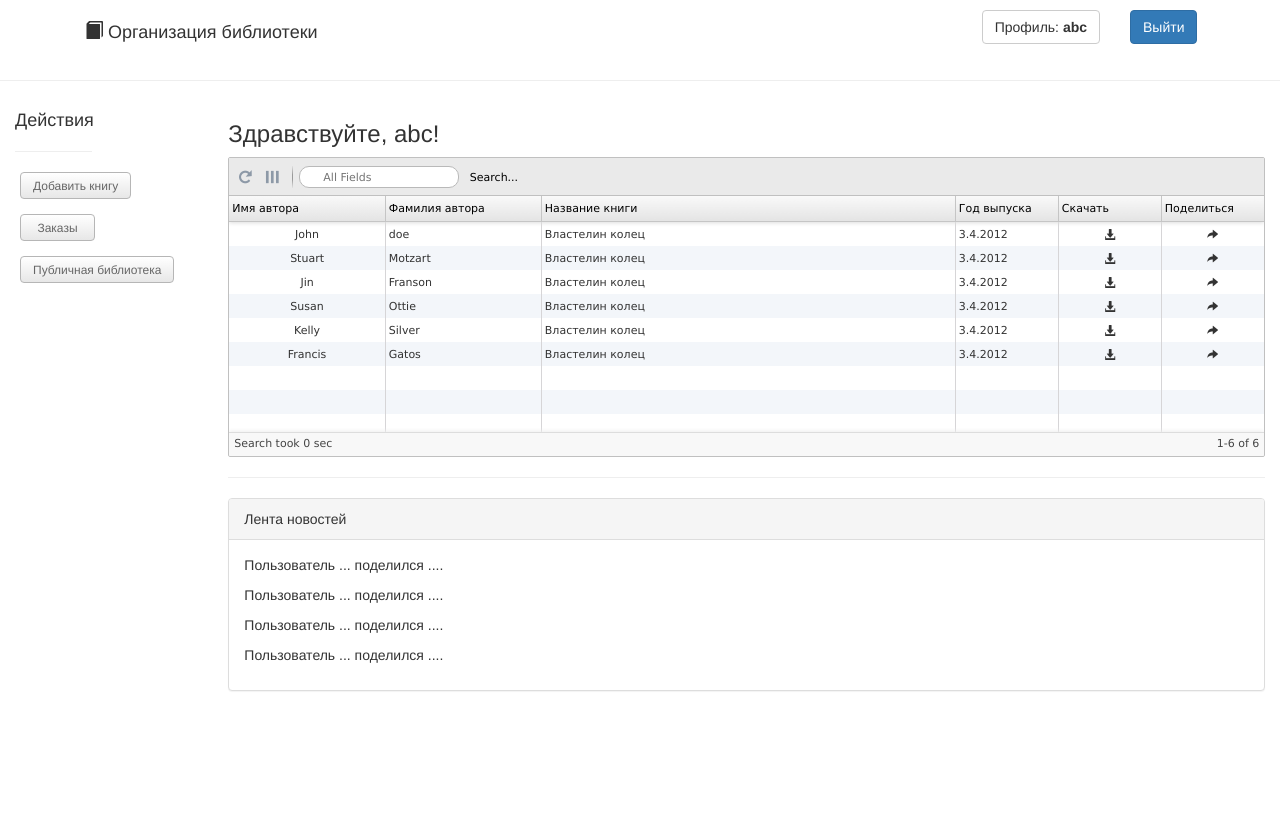
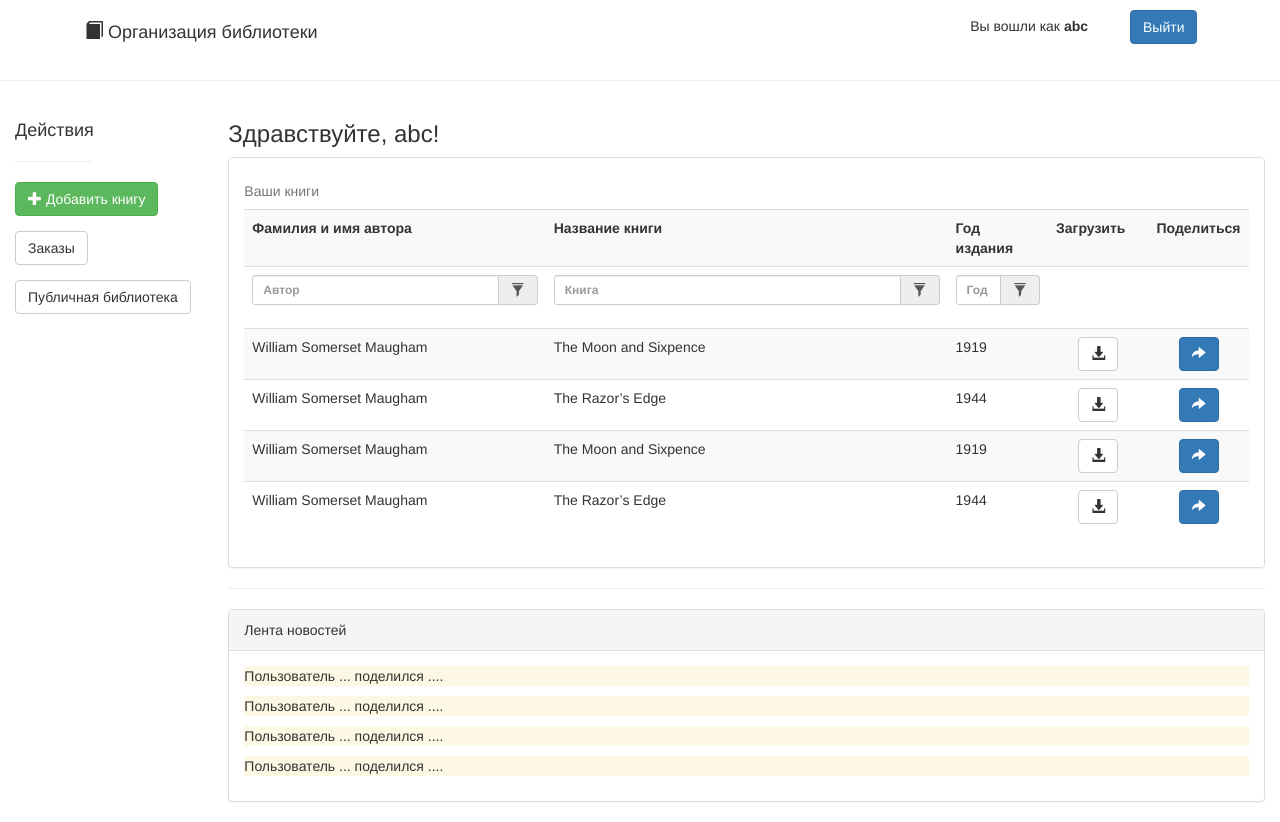
Before and after one commit to Cirreth/orglib, a Flask app: page / in a window 1280 px wide. Before the commit the page ends 691 px from the top, so only its background shows below. Run offline with Flask 2, Linux system fonts and the light colour scheme; a user stored in the database is signed in; some libraries are stand-ins or nearby versions.

Commit message:
book page

```diff
--- a/app/__init__.py
+++ b/app/__init__.py
@@ -7,7 +7,7 @@ from werkzeug.utils import redirect
 
 app = Flask(__name__, template_folder='..//templates', static_folder='../static')
 
-app.config.from_object('config.ProductionConfig')
+app.config.from_object('config')
 
 # SQLAlchemy
 db = SQLAlchemy(app)
--- a/templates/layout.html
+++ b/templates/layout.html
@@ -4,7 +4,7 @@
     <meta charset="utf-8">
     <title>orglib</title>
     <link href="/static/css/bootstrap.min.css" rel="stylesheet">
-    <link href="/static/css/w2ui-1.4.3.min.css" rel="stylesheet">
+    <!--<link href="/static/css/w2ui-1.4.3.min.css" rel="stylesheet">-->
 </head>
 
 <body>
@@ -16,7 +16,7 @@
             </div>
             {% if current_user.is_authenticated() %}
             <div class="col-md-3 text-right">
-                <a class="btn btn-default">Профиль: <b>{{ current_user.login }}</b></a>
+                <a class="btn btn-default" style="border: none;">Вы вошли как <b>{{ current_user.login }}</b></a>
             </div>
             <div class="col-md-1">
                 <a class="btn btn-primary" href=" {{ url_for('logout') }}">Выйти</a>
@@ -31,7 +31,7 @@
     <!-- js -->
     <script type="text/javascript" src="/static/js/jquery-2.1.4.min.js"></script>
     <script type="text/javascript" src="/static/js/bootstrap.min.js"></script>
-    <script type="text/javascript" src="/static/js/w2ui-1.4.3.min.js"></script>
+    <!--<script type="text/javascript" src="/static/js/w2ui-1.4.3.min.js"></script>-->
 
     {% block scripts %}{% endblock %}
 
--- a/templates/main.html
+++ b/templates/main.html
@@ -3,11 +3,11 @@
 
 <div class="container col-md-1">
 
-    <h4>Действия</h4>
+    <h4  style="margin-top: 20px;">Действия</h4>
     <hr>
 
     <div class="form-group">
-        <button type="text" class="btn btn-default">Добавить книгу</button>
+        <button type="text" class="btn btn-success"> <span class="glyphicon glyphicon-plus" aria-hidden="true"></span> Добавить книгу</button>
     </div>
 
     <div class="form-group">
@@ -24,7 +24,84 @@
 
     <h3>Здравствуйте, {{ current_user.login }}!</h3>
 
-    <div id="grid" style="width: 100%; height: 300px;">
+    <div class="panel panel-default">
+
+            <div class="panel-body">
+
+                <table class="table table-striped" id="books">
+                    <caption>Ваши книги</caption>
+                    <tr>
+                        <th width="30%">Фамилия и имя автора</th>
+                        <th width="40%">Название книги</th>
+                        <th width="10%">Год издания</th>
+                        <th width="10%">Загрузить</th>
+                        <th width="10%">Поделиться</th>
+                    </tr>
+                    <tr>
+                        <th>
+                            <div class="form-group form-group-sm">
+                                <div class="input-group">
+                                    <input type="text" class="form-control" id="filterAuthorName" placeholder="Автор">
+                                    <div class="input-group-addon btn">
+                                        <span class="glyphicon glyphicon-filter" aria-hidden="true"></span>
+                                    </div>
+                                </div>
+                            </div>
+                        </th>
+                        <th>
+                            <div class="form-group form-group-sm">
+                                <div class="input-group">
+                                    <input type="text" class="form-control" id="filterBookName" placeholder="Книга">
+                                    <div class="input-group-addon btn">
+                                        <span class="glyphicon glyphicon-filter" aria-hidden="true"></span>
+                                    </div>
+                                </div>
+                            </div>
+                        </th>
+                        <th>
+                            <div class="form-group form-group-sm">
+                                <div class="input-group">
+                                    <input type="text" class="form-control" id="filterYear" placeholder="Год">
+                                    <div class="input-group-addon btn">
+                                        <span class="glyphicon glyphicon-filter" aria-hidden="true"></span>
+                                    </div>
+                                </div>
+                            </div>
+                        </th>
+                        <td></td>
+                        <td></td>
+                    </tr>
+                    <tr>
+                        <td>William Somerset Maugham</td>
+                        <td>The Moon and Sixpence</td>
+                        <td>1919</td>
+                        <td  align="center"><a href="#" class="btn btn-default"><span class="glyphicon glyphicon-download-alt" aria-hidden="true"></span></a></td>
+                        <td  align="center"><a href="#" class="btn btn-primary"><span class="glyphicon glyphicon-share-alt" aria-hidden="true"></span></a></td>
+                    </tr>
+                    <tr>
+                        <td>William Somerset Maugham</td>
+                        <td>The Razor’s Edge</td>
+                        <td>1944</td>
+                        <td  align="center"><a href="#" class="btn btn-default"><span class="glyphicon glyphicon-download-alt" aria-hidden="true"></span></a></td>
+                        <td  align="center"><a href="#" class="btn btn-primary"><span class="glyphicon glyphicon-share-alt" aria-hidden="true"></span></a></td>
+                    </tr>
+                    <tr>
+                        <td>William Somerset Maugham</td>
+                        <td>The Moon and Sixpence</td>
+                        <td>1919</td>
+                        <td  align="center"><a href="#" class="btn btn-default"><span class="glyphicon glyphicon-download-alt" aria-hidden="true"></span></a></td>
+                        <td  align="center"><a href="#" class="btn btn-primary"><span class="glyphicon glyphicon-share-alt" aria-hidden="true"></span></a></td>
+                    </tr>
+                    <tr>
+                        <td>William Somerset Maugham</td>
+                        <td>The Razor’s Edge</td>
+                        <td>1944</td>
+                        <td  align="center"><a href="#" class="btn btn-default"><span class="glyphicon glyphicon-download-alt" aria-hidden="true"></span></a></td>
+                        <td  align="center"><a href="#" class="btn btn-primary"><span class="glyphicon glyphicon-share-alt" aria-hidden="true"></span></a></td>
+                    </tr>
+                </table>
+
+            </div>
 
     </div>
 
@@ -35,10 +112,10 @@
             <div class="panel-heading">Лента новостей</div>
             <div class="panel-body">
 
-                <p>Пользователь ... поделился ....</p>
-                <p>Пользователь ... поделился ....</p>
-                <p>Пользователь ... поделился ....</p>
-                <p>Пользователь ... поделился ....</p>
+                <p class="bg-warning">Пользователь ... поделился ....</p>
+                <p class="bg-warning">Пользователь ... поделился ....</p>
+                <p class="bg-warning">Пользователь ... поделился ....</p>
+                <p class="bg-warning">Пользователь ... поделился ....</p>
 
             </div>
 
@@ -50,41 +127,29 @@
 
 
 {% block scripts %}
-
 <script>
 
-    var downloadIcon = '<div style="width: 100%; text-align: center;"><span class="glyphicon glyphicon-download-alt" aria-hidden="true"></span></div>';
-    var shareIcon = '<div style="width: 100%; text-align: center;"><span class="glyphicon glyphicon-share-alt" aria-hidden="true"></span></div>';
+    $(document).ready(function() {
 
-    $('#grid').w2grid({
-    name: 'grid',
-    header: 'List of Names',
-    show: {
-        toolbar: true,
-        footer: true
-    },
-    columns: [
-        { field: 'authorName', caption: 'Имя автора', size: '15%', sortable: true, attr: 'align=center' },
-        { field: 'authorLastName', caption: 'Фамилия автора', size: '15%', sortable: true, resizable: true },
-        { field: 'name', caption: 'Название книги', size: '40%', sortable: true, resizable: true },
-        { field: 'year', caption: 'Год выпуска', size: '10%', resizable: true },
-        { field: 'download', caption: 'Скачать', size: '10%', resizable: true },
-        { field: 'share', caption: 'Поделиться', size: '10%', resizable: true }
-    ],
-    searches: [
-        { field: 'authorName', caption: 'Имя автора', type: 'text' },
-        { field: 'authorLastName', caption: 'Фамилия автора', type: 'text' },
-        { field: 'name', caption: 'Название книги', type: 'text' },
-    ],
-    sortData: [{ field: 'recid', direction: 'ASC' }],
-    records: [
-        { recid: 1, authorName: 'John', authorLastName: 'doe', name: 'Властелин колец', year: '3.4.2012', download: downloadIcon, share: shareIcon },
-        { recid: 2, authorName: 'Stuart', authorLastName: 'Motzart', name: 'Властелин колец', year: '3.4.2012', download: downloadIcon, share: shareIcon },
-        { recid: 3, authorName: 'Jin', authorLastName: 'Franson', name: 'Властелин колец', year: '3.4.2012', download: downloadIcon, share: shareIcon },
-        { recid: 4, authorName: 'Susan', authorLastName: 'Ottie', name: 'Властелин колец', year: '3.4.2012', download: downloadIcon, share: shareIcon },
-        { recid: 5, authorName: 'Kelly', authorLastName: 'Silver', name: 'Властелин колец', year: '3.4.2012', download: downloadIcon, share: shareIcon },
-        { recid: 6, authorName: 'Francis', authorLastName: 'Gatos', name: 'Властелин колец', year: '3.4.2012', download: downloadIcon, share: shareIcon }
-    ]
-});
+        var hidden = undefined;
+
+        $('#books input').keyup(function() {
+
+            var filter = $(this).val();
+            var col = $(this).closest("th").index();
+
+            if (hidden !== undefined) hidden.show();
+
+            hidden = $(this).closest("table")
+            .find("tr td:nth-child(" + (col+1) + ")")
+            .filter(function(_, elm) { z =$(elm); return $(elm).html().toLowerCase().indexOf(filter.toLowerCase())==-1 && $(elm).is('td') })
+            .parent();
+
+            hidden.hide();
+
+        });
+
+    });
+
 </script>
 {% endblock %}
```
Also changed, not shown: config.py (+10 -11 lines), templates/book/create.html (added, +87 -0 lines).
